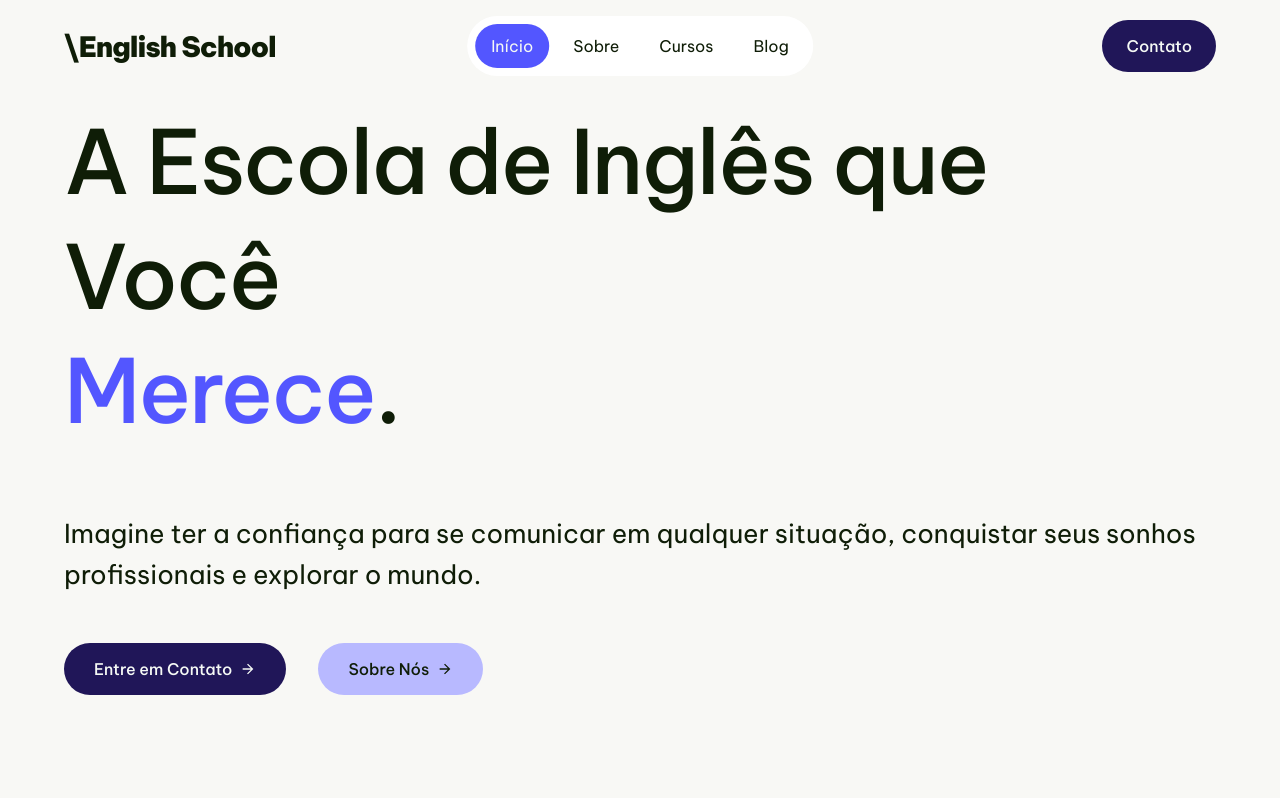
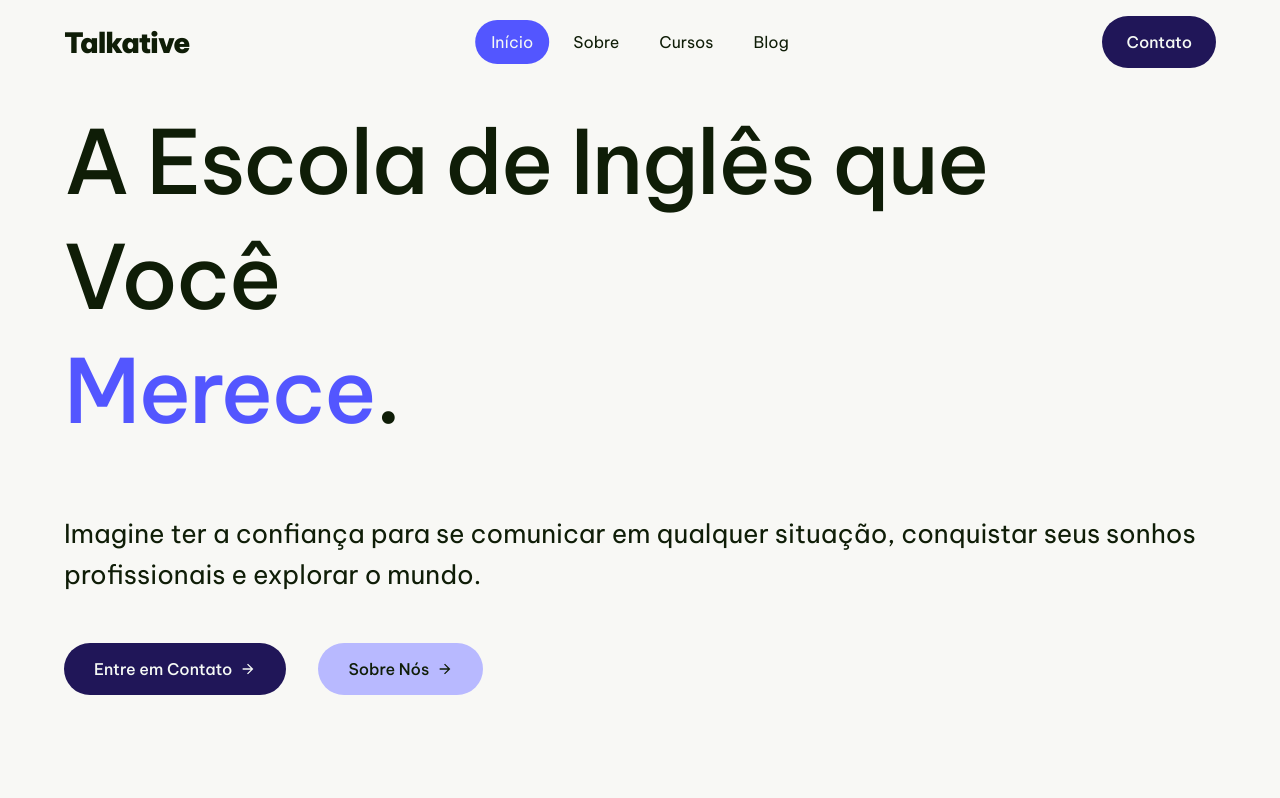
Before and after one commit to SnayderRodrigues/react-study, a React (Vite) app: page / in a window 1280 px wide. Shown: the top 798 px of the page. Built offline with nearby package versions, Linux system fonts and the light colour scheme.

Commit message:
update: header section styles

```diff
--- a/src/components/Header.jsx
+++ b/src/components/Header.jsx
@@ -40,7 +40,7 @@ const Header = () => {
         <nav className="header__navbar">
           <a href="/" className="header__logo">
             {/* <img src={Logo} alt="" className="header__logo-icon"/> */}
-            <span>\English School</span>
+            <span>Talkative</span>
           </a>
           <ul className="header__navbar-ul">
             <li className="header__navbar-li">
--- a/src/styles/components/_header.scss
+++ b/src/styles/components/_header.scss
@@ -2,11 +2,11 @@
 
 .header {
   width: 100%;
-  background-color: transparent;
+  background-color: var(--bg-color);
   position: fixed;
   top: 0;
   z-index: 999;
-  padding: 20px 0;
+  padding: 16px 0;
   transition: transform 200ms linear;
 
   a {
@@ -18,8 +18,8 @@
     gap: 1rem;
     font-size: 1.75rem;
     font-weight: 900;
+    letter-spacing: -1px;
     overflow: hidden;
-    letter-spacing: -1px;
   }
   // &__logo-icon {
   //   width: 32px;
@@ -37,7 +37,7 @@
     position: fixed;
     left: 50%;
     transform: translateX(-50%) ;
-    background-color: var(--white);
+    // background-color: var(--white);
     padding: 8px;
     border-radius: 999px;
   }
```
Lines whose indentation alone changed are shown as unchanged.
